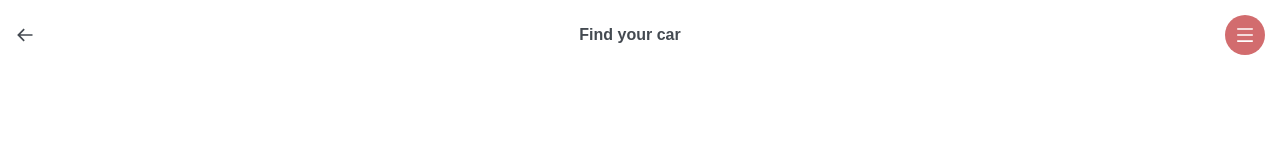
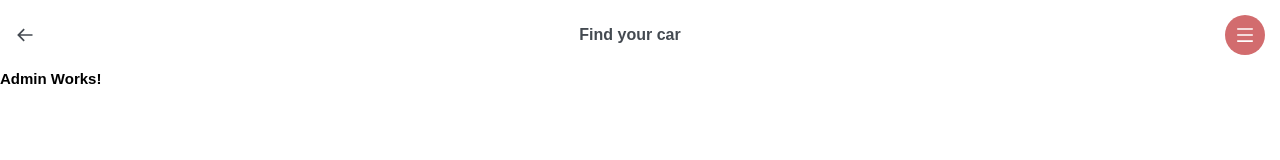
Before and after one commit to wilmion/rent-carts, a React app: page /admin in a window 1280 px wide. Shown: the top 160 px of the page. Built offline with nearby package versions, Linux system fonts and the light colour scheme; no server answers.

Commit message:
preparing page for build

```diff
--- a/src/pages/Admin.tsx
+++ b/src/pages/Admin.tsx
@@ -0,0 +1,26 @@
+import React from 'react';
+import { connect } from 'react-redux'
+
+import { ICart, IState } from '../models/interface'
+
+interface IProps {
+    cars:ICart[]
+}
+
+const Admin:React.FC<IProps> = (props) => {
+    return (
+        <div>
+            <h1>Admin Works!</h1>
+        </div>
+    )
+}
+
+const mapStateToProps = (state:IState) => ({
+    cars:state.carts
+})
+
+const mapDispacthToProps = {
+
+}
+
+export default connect(mapStateToProps , mapDispacthToProps)(Admin)
--- a/src/routes/index.tsx
+++ b/src/routes/index.tsx
@@ -14,6 +14,7 @@ const Cart = lazy(() => import('../pages/Cart'));
 const Login = lazy(() => import('../pages/Login'));
 const Register = lazy(() => import('../pages/Register'));
 const MyAccount = lazy(() => import('../pages/MyAccount'));
+const Admin = lazy(() => import('../pages/Admin'));
 
 let loggeaded:boolean = false
 
@@ -39,7 +40,7 @@ const App:React.FC<{user:IUser | null}> = (props) => {
                         <Route path="/login" exact component={logged? Home : Login} />
                         <Route path="/register" exact component={logged? Home : Register} />
                         <Route path="/profile" exact component={logged? MyAccount : Login} />
-
+                        <Route path="/admin" exact component={Admin} />
                     </Layout>
 
                 </Switch>
```
